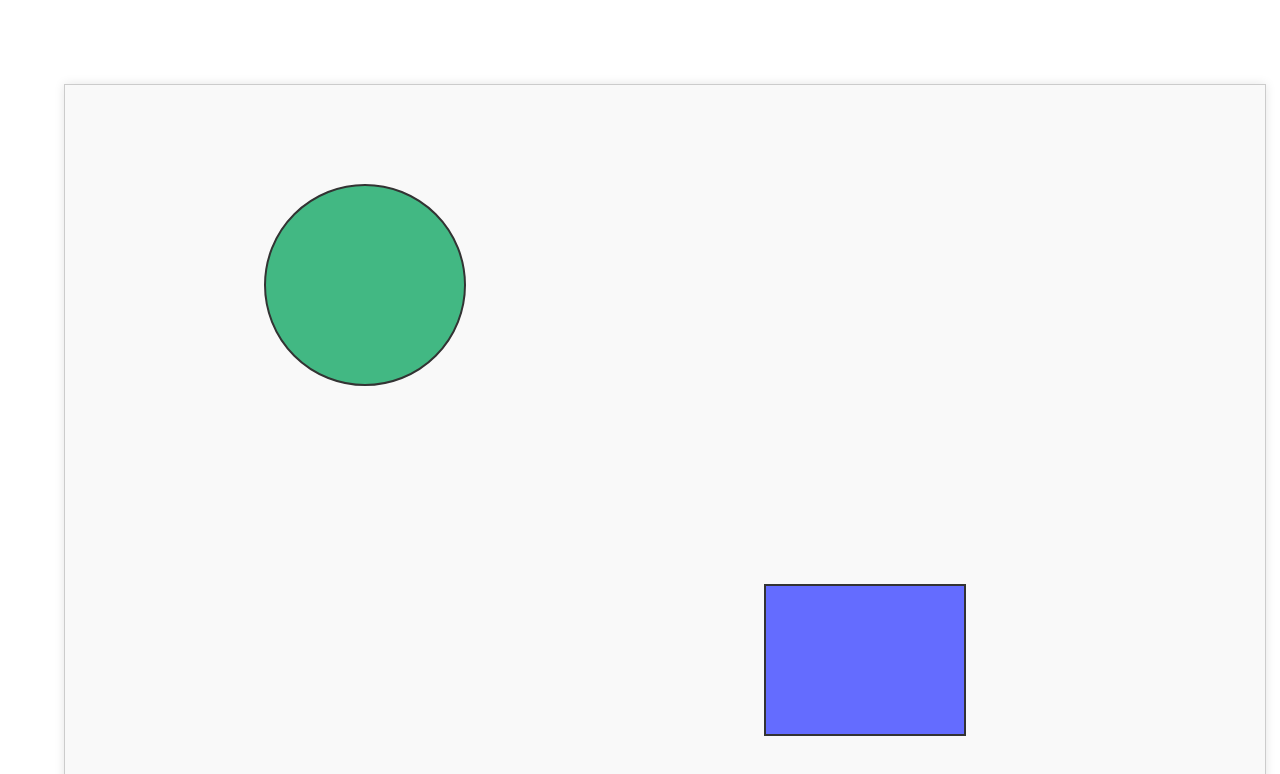
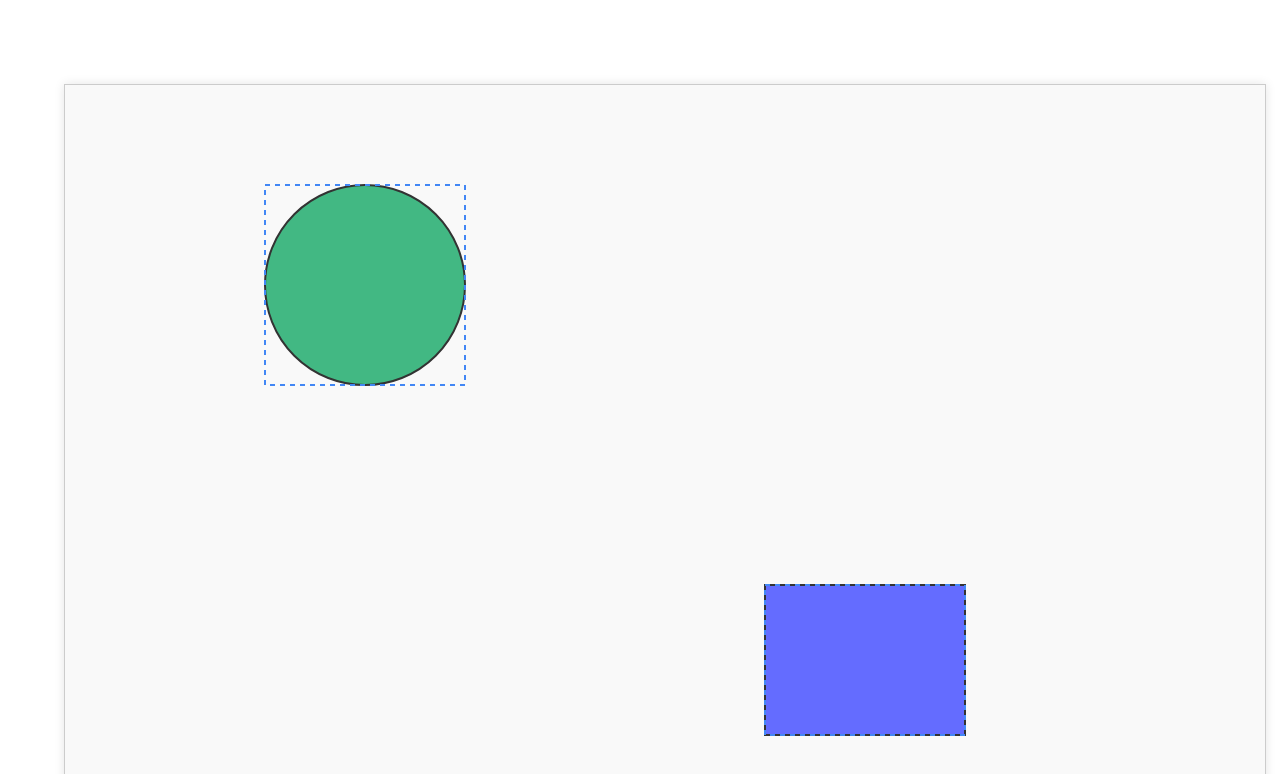
Before and after one commit to hashrock/20250315-snap, a Vue app: page / in a window 1280 px wide. Shown: the top 774 px of the page. Built offline with nearby package versions, Linux system fonts and the light colour scheme.

Commit message:
Add bounding box properties to shapes in ShapesCanvas.vue and render them as dashed outlines in the SVG

```diff
--- a/src/components/ShapesCanvas.vue
+++ b/src/components/ShapesCanvas.vue
@@ -15,6 +15,12 @@ const shapes = ref<Shape[]>([
     y: 200,
     type: "CircleEl",
     r: 100,
+    boundingBox: {
+      x: -100,
+      y: -100,
+      width: 200,
+      height: 200,
+    },
   },
   {
     x: 700,
@@ -22,6 +28,12 @@ const shapes = ref<Shape[]>([
     type: "RectEl",
     width: 200,
     height: 150,
+    boundingBox: {
+      x: 0,
+      y: 0,
+      width: 200,
+      height: 150,
+    },
   },
 ]);
 </script>
@@ -37,6 +49,19 @@ const shapes = ref<Shape[]>([
           :is="components[shape.type]"
           :shape="shape"
           :key="`${shape.type}-${shape.x}-${shape.y}`"
+        />
+
+        <!-- バウンディングボックス -->
+        <rect
+          :x="shape.boundingBox.x"
+          :y="shape.boundingBox.y"
+          :width="shape.boundingBox.width"
+          :height="shape.boundingBox.height"
+          fill="none"
+          stroke="#4287f5"
+          stroke-width="2"
+          stroke-dasharray="5,5"
+          class="bounding-box"
         />
       </g>
     </svg>
@@ -54,4 +79,8 @@ const shapes = ref<Shape[]>([
 .shapes-canvas {
   background-color: #f9f9f9;
 }
+
+.bounding-box {
+  pointer-events: none;
+}
 </style>
```
